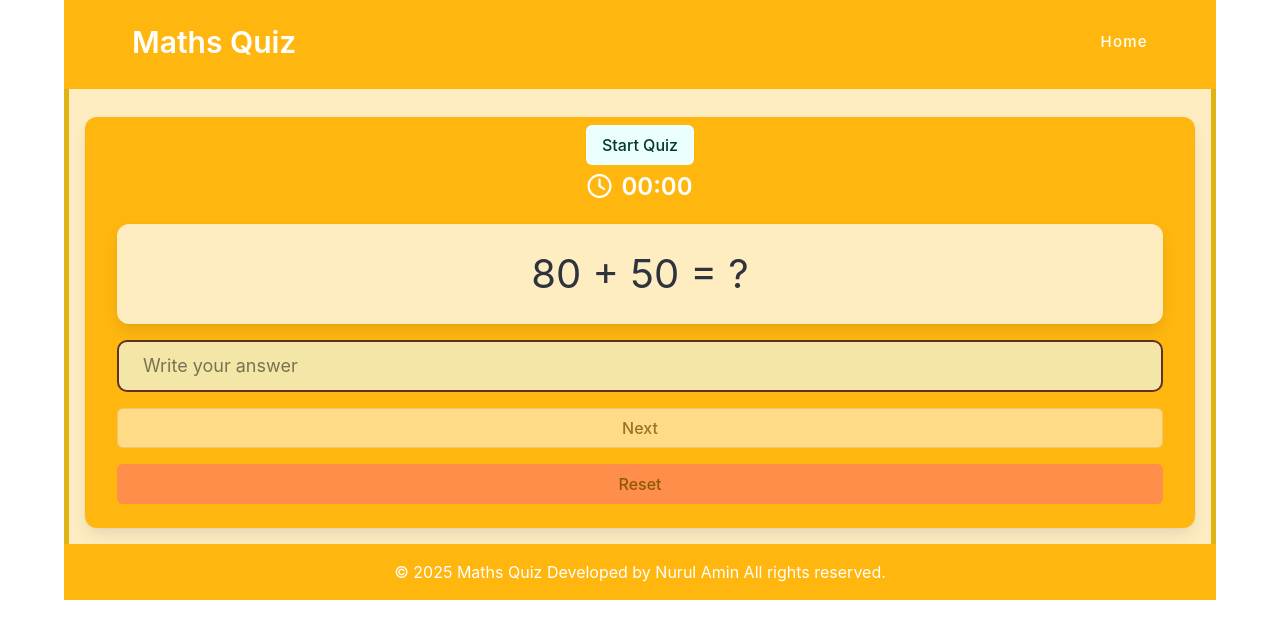
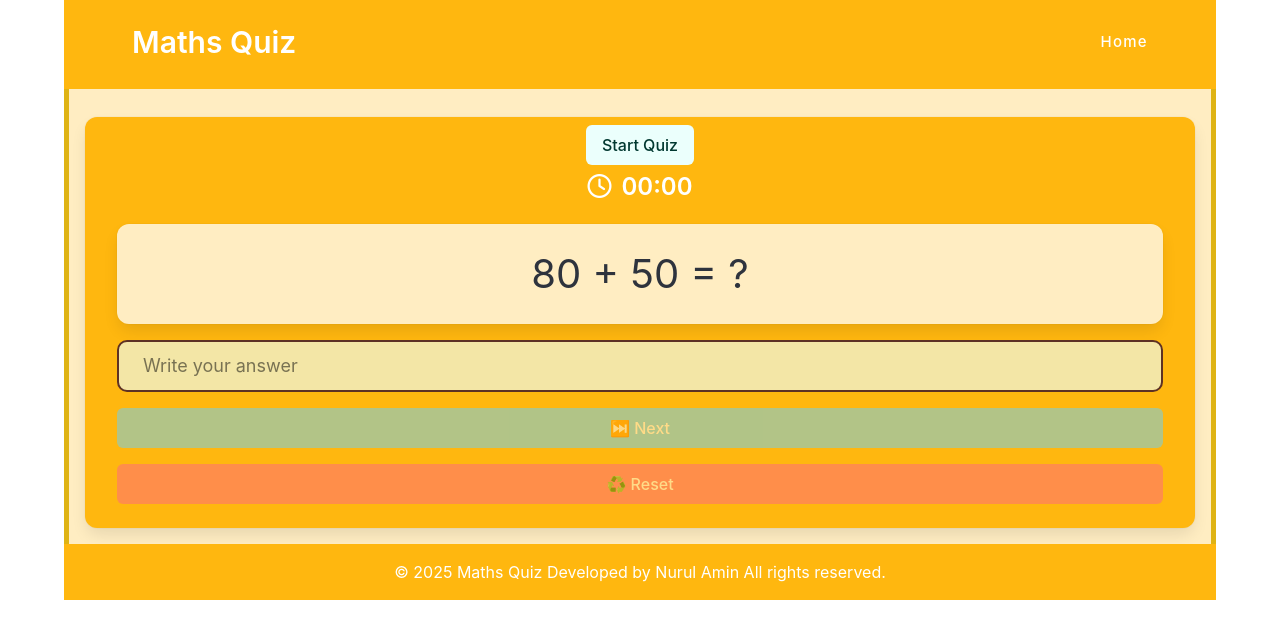
Before and after one commit to engnurulamin/maths-quiz, a SvelteKit app: page /quiz in a window 1280 px wide. Shown: the top 638 px of the page. Built offline with nearby package versions, Linux system fonts and the light colour scheme.

Commit message:
more style fix

```diff
--- a/src/routes/+page.svelte
+++ b/src/routes/+page.svelte
@@ -31,17 +31,17 @@
         <div class="columns">
           <div class="column is-clickable { !$user_name ? 'disabled' : '' }" onclick={() => $user_name && difficultyClick('easy')}>
             <div class="card py-1 has-background-info-dark {$difficulty === 'easy' ? 'selected' : ''}">
-              <span class="type is-size-5">Easy</span>
+              <span class="type is-size-5">🟢 Easy</span>
             </div>
           </div>
           <div class="column is-clickable { !$user_name ? 'disabled' : '' }" onclick={() => $user_name && difficultyClick('medium')}>
             <div class="card py-1 has-background-primary-dark {$difficulty === 'medium' ? 'selected' : ''}">
-              <span class="type is-size-5">Medium</span>
+              <span class="type is-size-5">🧩 Medium</span>
             </div>
           </div>
           <div class="column is-clickable { !$user_name ? 'disabled' : '' }" onclick={() => $user_name && difficultyClick('hard')}>
             <div class="card py-1 has-background-danger-dark {$difficulty === 'hard' ? 'selected' : ''}">
-              <span class="type is-size-5">Hard</span>
+              <span class="type is-size-5">🧠Hard</span>
             </div>
           </div>
         </div>
--- a/src/routes/quiz/+page.svelte
+++ b/src/routes/quiz/+page.svelte
@@ -48,13 +48,13 @@
         </div>
       </div>
       <div class="control mx-5 my-4">
-        <button class="button is-fullwidth is-info-dark" onclick={nextQuestion} disabled={!$is_game_start}>
-           Next
+        <button class="button is-fullwidth is-info is-dark has-text-white" onclick={nextQuestion} disabled={!$is_game_start}>
+          ⏭️ Next
         </button>
       </div>
       <div class="control mx-5 my-4">
-        <button class="button is-fullwidth is-danger" onclick={resetQuiz} disabled={!$is_game_start}>
-           Reset
+        <button class="button is-fullwidth is-danger is-dark has-text-white" onclick={resetQuiz} disabled={!$is_game_start}>
+          ♻️ Reset
         </button>
       </div>
     </div>
--- a/src/routes/score/+page.svelte
+++ b/src/routes/score/+page.svelte
@@ -78,7 +78,7 @@
               <button class="button is-primary is-dark is-fullwidth has-text-white is-size-4-desktop is-size-6-tablet is-size-6-mobile" onclick={()=>{goto('/').then(() => {
                 location.reload();
               })}}>
-                ♻️ Play Again
+                🔁 Play Again
               </button>
             </p>
           </div>
```
